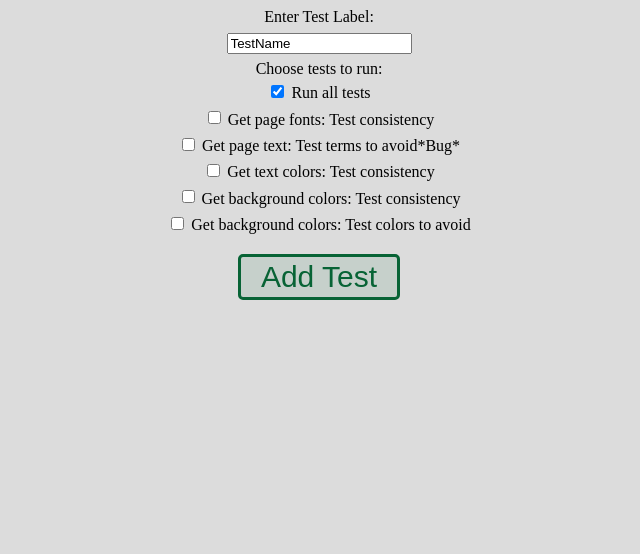
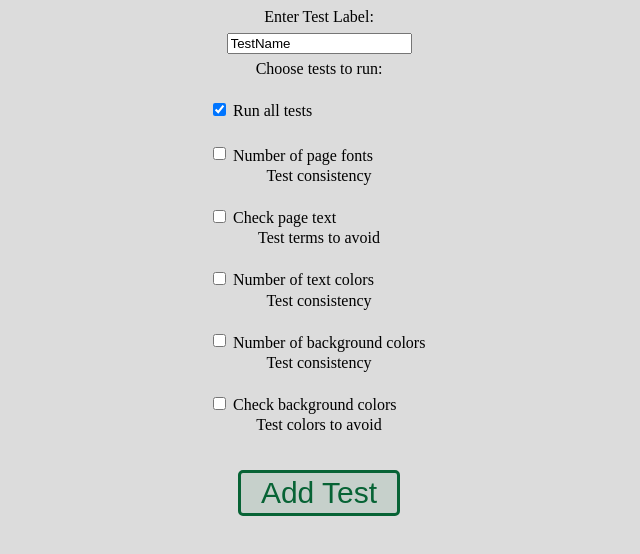
Before and after one commit to Towson-490/COSC490GUI, an Electron app: page electron/src/addTest.html in a window 1280 px wide. Both pictures are taken after a click on the button "Add Test". Shown: the whole page, without its empty margins (321-961 px from the left). Drawn offline with Linux system fonts and the light colour scheme; no server answers.

Commit message:
Update GUI addTestWindow - modify data returned -- return object with test description and route -- modify main.js to use data returned -  modify css -- align checkboxes

```diff
--- a/electron/app.js
+++ b/electron/app.js
@@ -92,8 +92,8 @@ function createAddWindow(data) {
         parent: mainWindow,
         modal: false,
         frame: true,
-        width: 800,
-        height: 400,
+        width: 350,
+        height: 600,
         title: 'Add Test'
     });
 
@@ -104,6 +104,7 @@ function createAddWindow(data) {
         slashes: true,
     }));
 
+    // Send data to addTestWindow from mainWindow
     addTestWindow.webContents.on('did-finish-load', () => {
         addTestWindow.webContents.send('add-data', data);
     });
--- a/electron/src/addTest.html
+++ b/electron/src/addTest.html
@@ -10,22 +10,52 @@
 
 <body>
   <form>
-    <div id="testList">
     <label>Enter Test Label:</label><br>
     <input type="text" id="test-label" value="TestName" autofocus onclick="this.select()"><br>
+
+    <div id="testList">
       <label>Choose tests to run:</label><br>
+      <div id=testDiv>
+        <label for="all-tests">
           <input type="checkbox" name="all-tests" id="all" value="all_tests" checked onclick="allChecked()">
-      <label for="all-tests">Run all tests</label><br>
+          Run all tests
+        </label><br>
+      </div><br>
+      <div id=testDiv>
+        <label for="test">
           <input type="checkbox" name="test" value="get_fonts">
-      <label for="test">Get page fonts: Test consistency</label><br>
+          Number of page fonts
+        </label>
+      </div>
+      <label>Test consistency</label><br>
+      <div id=testDiv>
+        <label for="test">
           <input type="checkbox" name="test" value="get_nogo_text/text">
-      <label for="test">Get page text: Test terms to avoid*Bug*</label><br>
+          Check page text
+        </label>
+      </div>
+      <label>Test terms to avoid</label><br>
+      <div id=testDiv>
+        <label for="test">
           <input type="checkbox" name="test" value="get_text_colors">
-      <label for="test">Get text colors: Test consistency</label><br>
+          Number of text colors
+        </label>
+      </div>
+      <label>Test consistency</label><br>
+      <div id=testDiv>
+        <label for="test">
           <input type="checkbox" name="test" value="get_background_colors">
-      <label for="test">Get background colors: Test consistency</label><br>
+          Number of background colors
+        </label>
+      </div>
+      <label>Test consistency</label><br>
+      <div id=testDiv>
+        <label for="test">
           <input type="checkbox" name="test" value="get_nogo_colors/background">
-      <label for="test">Get background colors: Test colors to avoid</label><br>
+          Check background colors
+        </label>
+      </div>
+      <label>Test colors to avoid</label><br>
     </div><br>
     <button type = "submit" onclick="getCheckedBoxes(event)">Add Test</button>
   </form>
--- a/electron/src/addTest.js
+++ b/electron/src/addTest.js
@@ -1,6 +1,7 @@
 var { ipcRenderer } = require('electron');
 
 var addData = {}
+// Get data from main window
 ipcRenderer.on('add-data', function(e, data){
   addData = data;
   console.log(data)
@@ -12,22 +13,23 @@ function getCheckedBoxes(e){
   e.preventDefault();
   var label = document.getElementById('test-label');
   var checkboxes = document.getElementsByName('test');
-  var checkedBoxes = []
+  var checkedBoxes = {}
+  var uncheckedBoxes = {}
 
   // Add checked boxes to array to send to main process
-  for (var i = 0; i < checkboxes.length; i++){
-    if(checkboxes[i].checked){
-      checkedBoxes.push(checkboxes[i].value);
+  checkboxes.forEach(box => {
+    if (box.checked){
+      checkedBoxes[box.nextSibling.wholeText.trim()] = box.value
     }
-  }
+    else{
+      uncheckedBoxes[box.nextSibling.wholeText.trim()] = box.value
+    }
+  });
 
-  //if no test is selected send all tests to main process
-  if(checkedBoxes.length == 0){
-    checkboxes.forEach(box => {
-      checkedBoxes.push(box.value);
-    });
-  }
-  var data = {'label': label.value, 'boxes': checkedBoxes};
+  var data = {'label': label.value,
+              'boxes': Object.keys(checkedBoxes).length==0 ? uncheckedBoxes : checkedBoxes
+            };
+  console.log(data)
   ipcRenderer.send('add-test', data);
 }
 
--- a/electron/styles.css
+++ b/electron/styles.css
@@ -60,3 +60,14 @@ ul{
     overflow: hidden;
     background-color: transparent;
 }
+
+#testList{
+    display: flex;
+    flex-direction: column;
+    align-items: center;
+}
+#testDiv{
+    display: flex;
+    flex-direction: row;
+    width: 220px;
+}
```
Also changed, not shown: electron/src/main.js (+51 -23 lines). Lines whose indentation alone changed are shown as unchanged.
